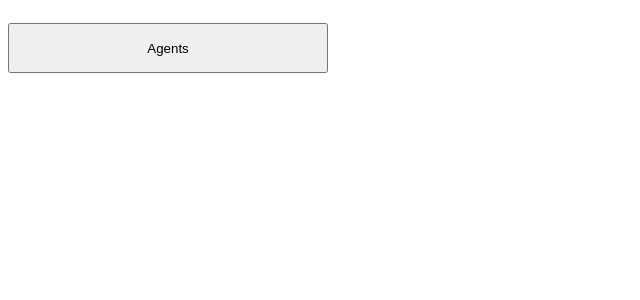
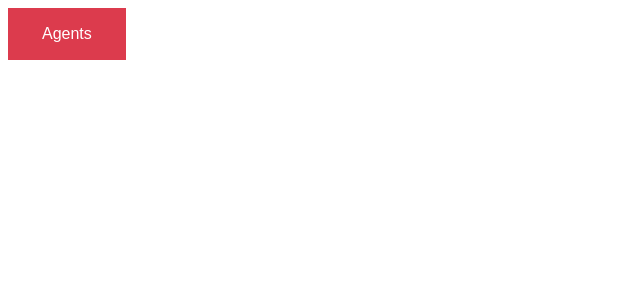
Before and after one commit to sreedavemuri/CSE111Project, a React (Create React App) app in the folder client/: page / in a window 1280 px wide. Shown: the top 300 px of the page, without its empty margins (0-640 px from the left). Built offline with nearby package versions, Linux system fonts and the light colour scheme.

Commit message:
Design button

```diff
--- a/client/src/App.css
+++ b/client/src/App.css
@@ -5,11 +5,19 @@
 }
 
 .Information button {
-  width: 320px;
-  height: 50px;
-  margin-top: 15px;
+  background-color: #DC3B4D;
+  border: 2px solid #DC3B4D;
+  color: white;
+  padding: 15px 32px;
+  text-align: center;
+  text-decoration: none;
+  display: inline-block;
+  font-size: 16px;
+  transition-duration: 0.4s;
 }
 
 .Information button:hover{
   cursor: pointer;
+  background-color: #FFFFFF;
+  color: black;
 }
```
